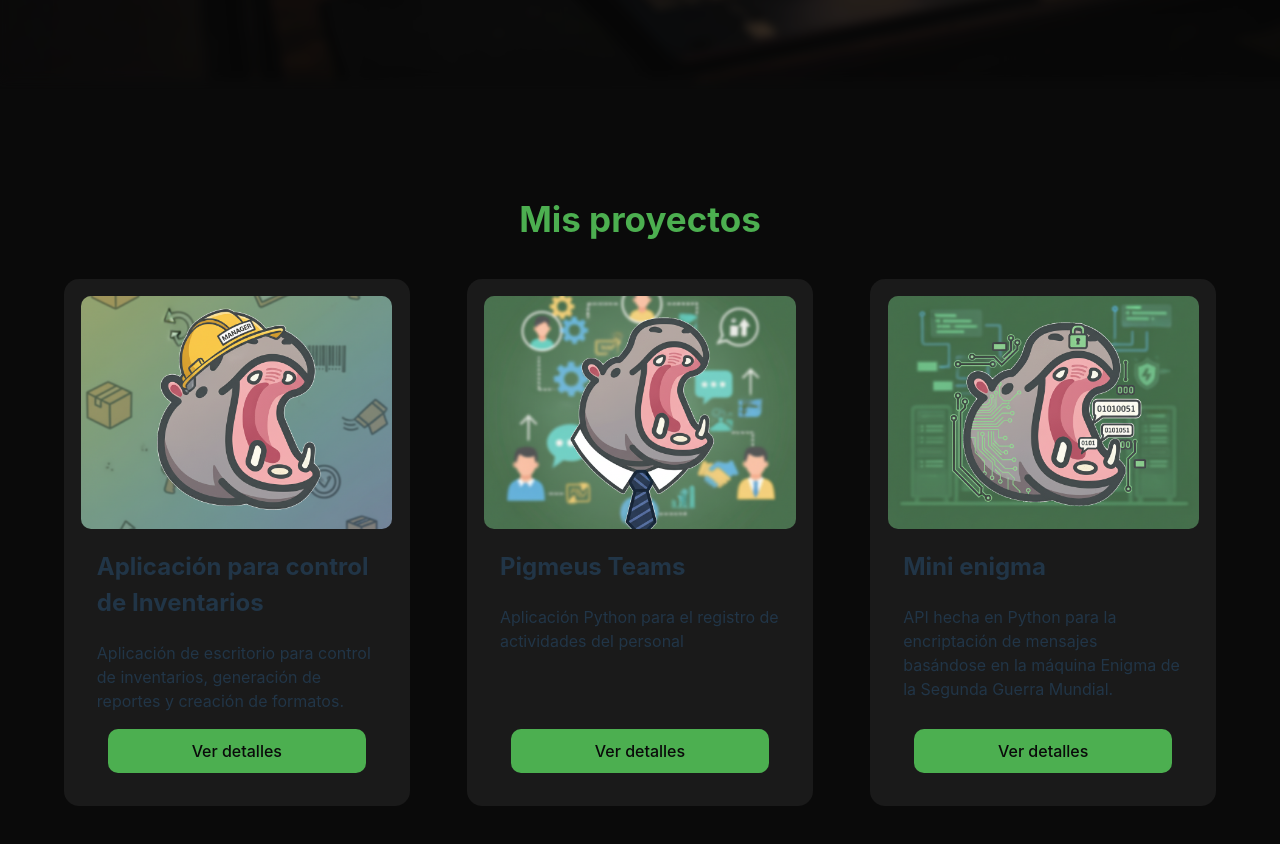
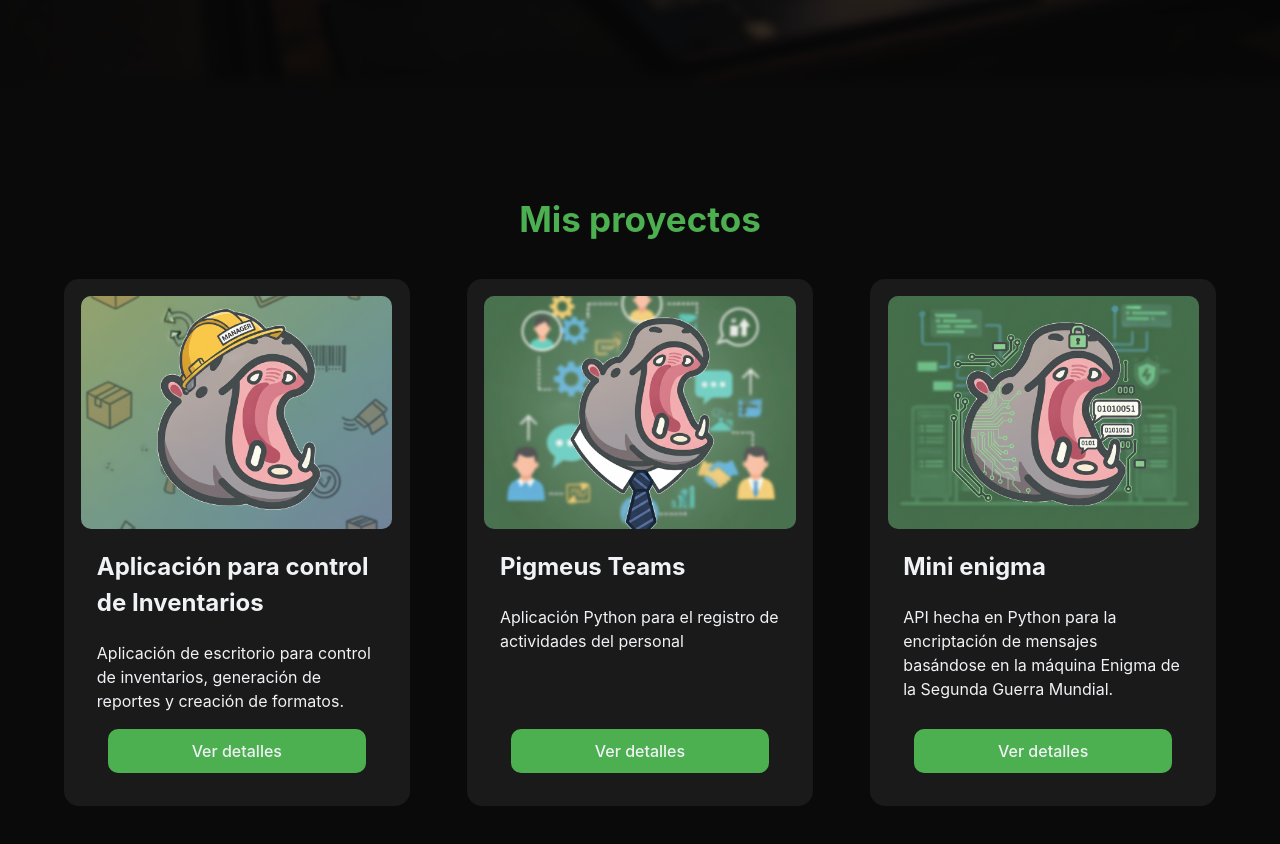
Before and after one commit to brianpm141/BPMportfolio, a React (Vite) app in the folder React/BPM_Portfolio/: page / in a window 1280 px wide. Shown: the part 720-1564 px from the top of the page. Built offline with nearby package versions, Linux system fonts and the light colour scheme.

Commit message:
colorfix

```diff
--- a/React/BPM_Portfolio/src/styles/proyectos.css
+++ b/React/BPM_Portfolio/src/styles/proyectos.css
@@ -6,6 +6,7 @@
   flex-direction: column;
   margin-top: 5vh;
   width: 100%;
+  color: var(--primary-color);
 }
 
 .contenedor_cards{
@@ -13,12 +14,15 @@
     gap: 5%;
     grid-template-columns: repeat(auto-fill, minmax(300px, 1fr));
     width: 90%;
+    color: var(--primary-color);
+
 }
 
 .card {
     box-sizing: border-box;
     margin-top: 5vh;
     background-color: var(--third-background);
+    color: var(--primary-color);
     border-radius: 15px;
     padding: 5%;
     width: 100%;
@@ -51,6 +55,7 @@
     margin-bottom: 5%;
     width: 70%;
     text-align: center;
+    color: var(--primary-color);
 }
 
 .detalles:hover{
@@ -70,6 +75,8 @@
     flex-direction: column;
     align-items: center;
     grid-column: 1 / -1;
+    color: var(--primary-color);
+
 }
 
 .introduccion{
@@ -78,6 +85,7 @@
     width: 80%;
     gap: 5%;
     margin-bottom: 5%;
+    color: var(--primary-color);
 }
 
 .carrucel-container{
```
